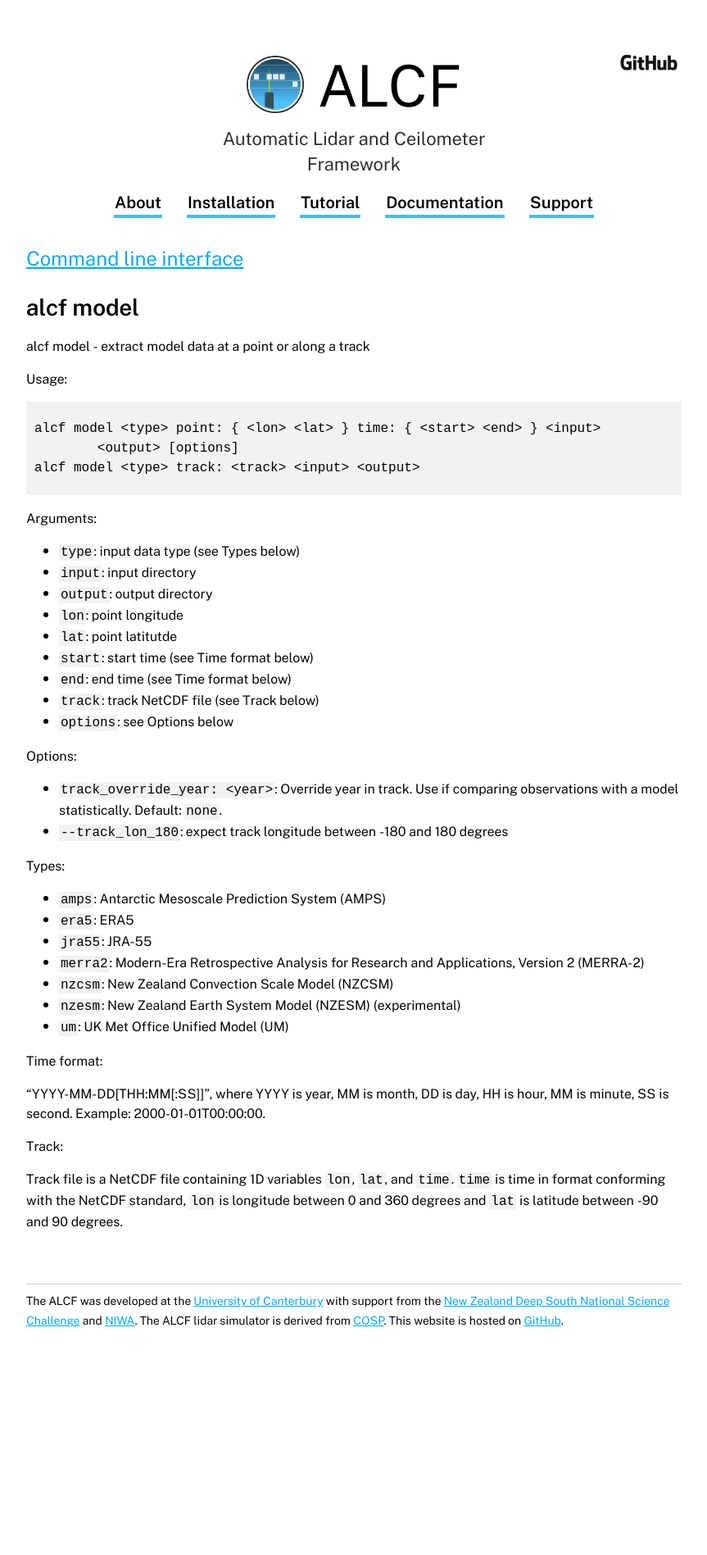
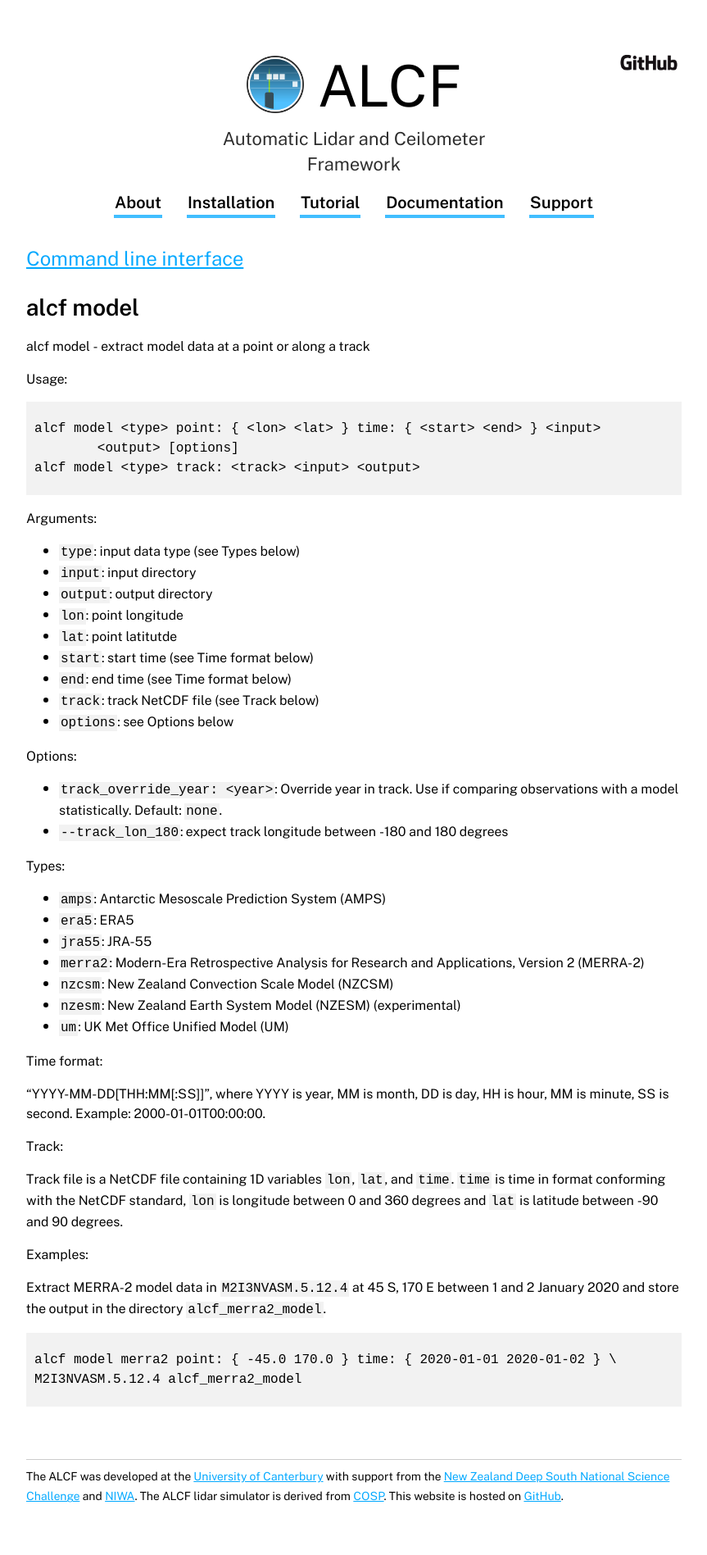
Before and after one commit to alcf-lidar/alcf-lidar.github.io, a Jekyll site: the page built from documentation/cli/cmd_model.md, in a window 1280 px wide. Shown: the whole page at 82% size, without its empty margins (208-1071 px from the left). Built offline with Jekyll 4.4.1, drawn with Linux system fonts in a browser that asks for light colours; before the commit the page ends 1683 px from its top, so only the background shows below that.

Commit message:
Update documentation

```diff
--- a/_includes/cmd_model.md
+++ b/_includes/cmd_model.md
@@ -47,3 +47,11 @@ Track file is a NetCDF file containing 1D variables `lon`, `lat`, and `time`.
 `time` is time in format conforming with the NetCDF standard,
 `lon` is longitude between 0 and 360 degrees and `lat` is latitude between
 -90 and 90 degrees.
+
+Examples:
+
+Extract MERRA-2 model data in `M2I3NVASM.5.12.4` at 45 S, 170 E between
+1 and 2 January 2020 and store the output in the directory `alcf_merra2_model`.
+
+    alcf model merra2 point: { -45.0 170.0 } time: { 2020-01-01 2020-01-02 } \
+    M2I3NVASM.5.12.4 alcf_merra2_model
```
